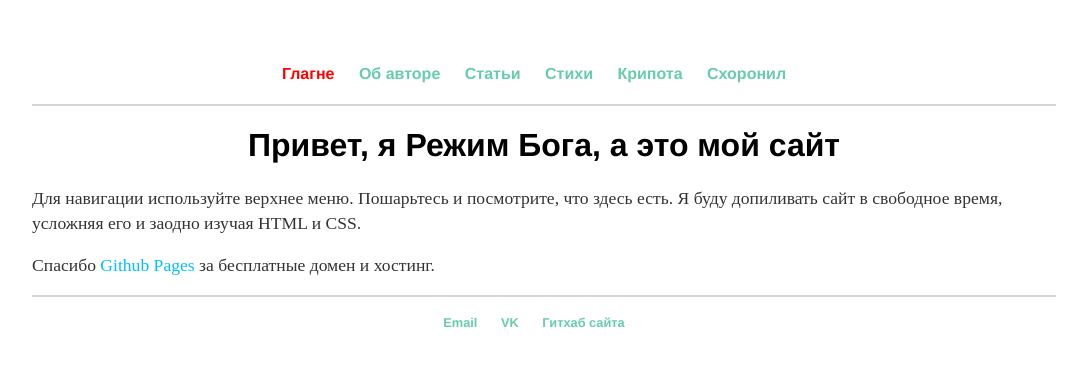
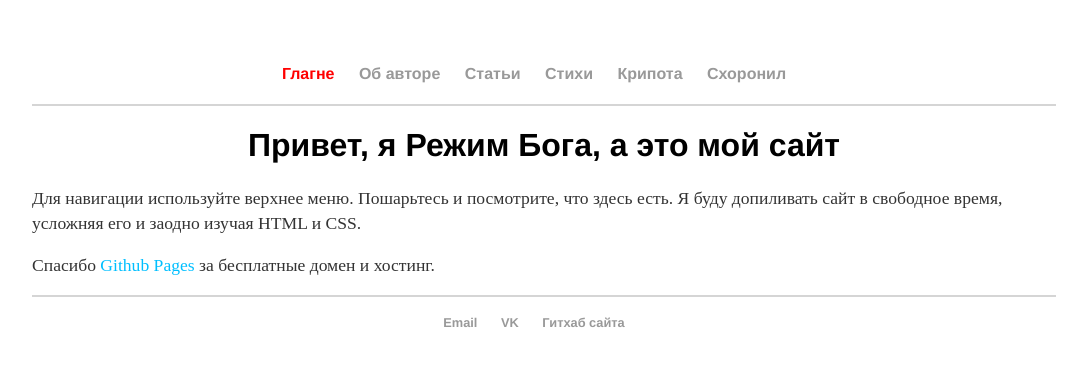
Before and after one commit to G0DMD/G0DMD.github.io, a Jekyll site: the page built from index.html, in a window 1280 px wide. Shown: the top 367 px of the page, without its empty margins (96-1183 px from the left). Built offline with Jekyll 4.4.1, drawn with Linux system fonts in a browser that asks for light colours.

Commit message:
Update main.css

```diff
--- a/css/main.css
+++ b/css/main.css
@@ -18,7 +18,11 @@ nav ul li, footer ul li {
 
 a {
     text-decoration: none;
-    color: #66CDAA;
+    color: #999;
+}
+
+a.a4links {
+      color: #4682B4;
 }
 
 a:hover {
```
